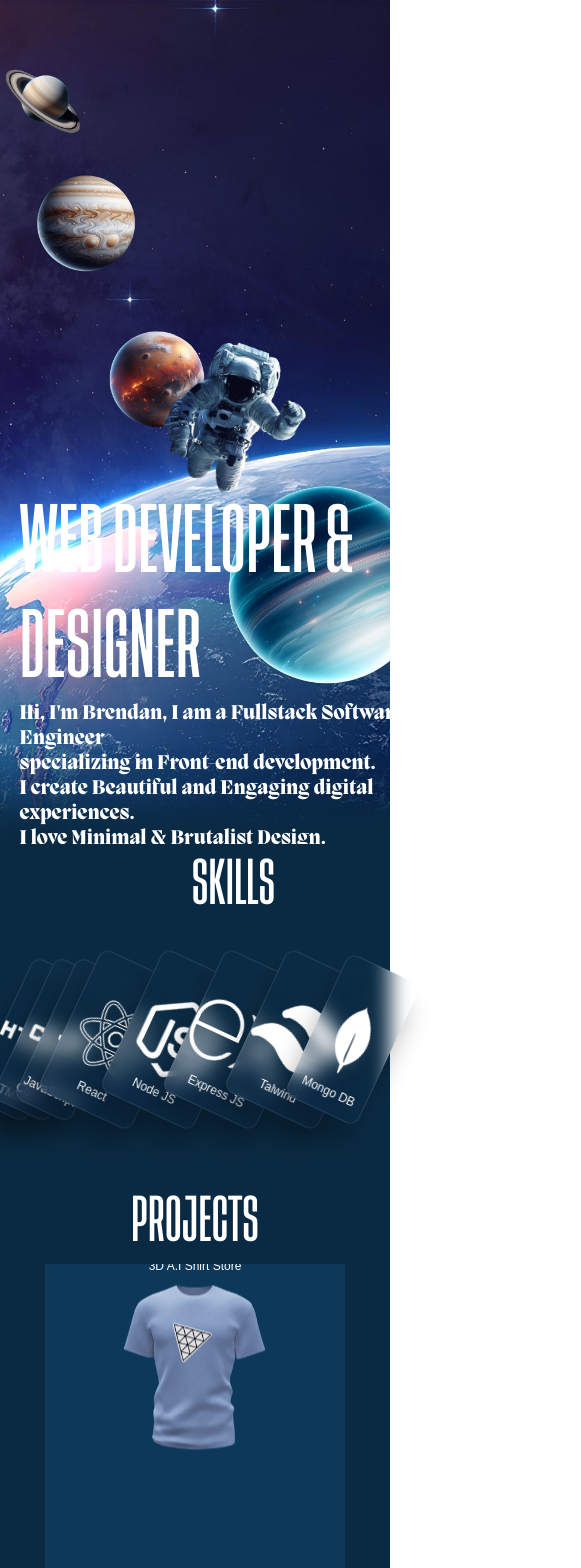
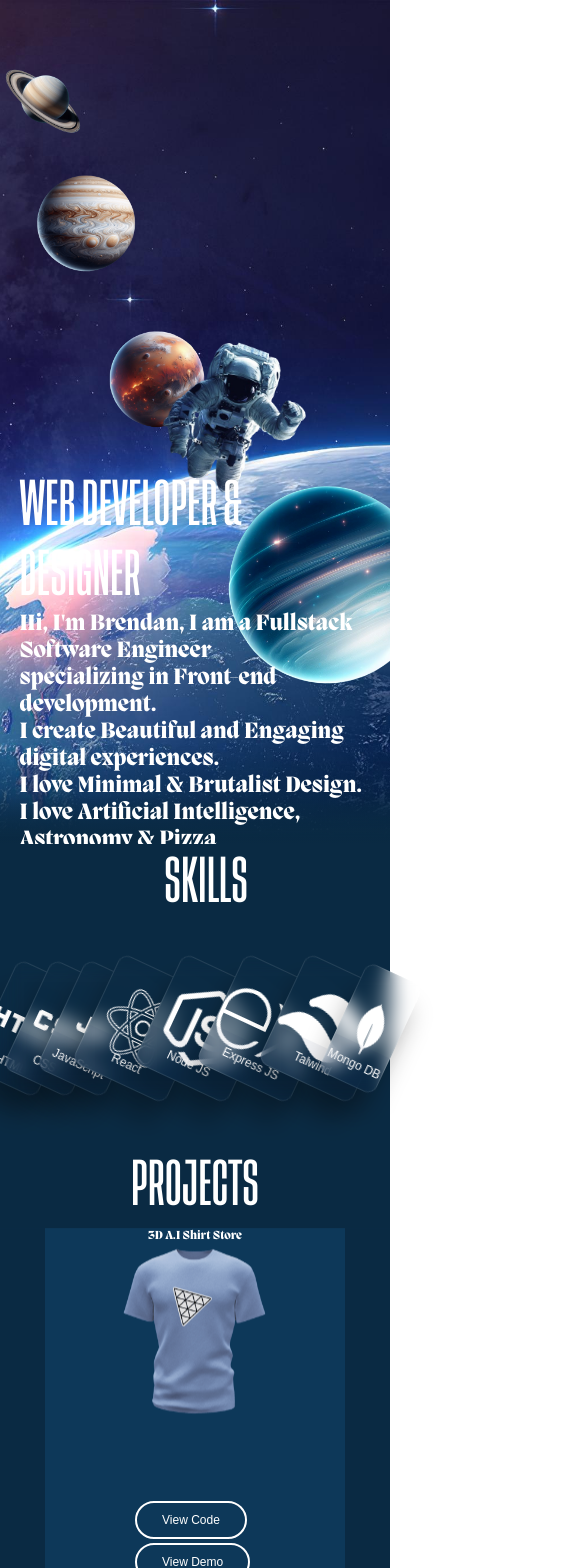
Before and after one commit to Xmuhia/Portfolio, a React (Vite) app in the folder client/: page / in a window 390 px wide. Shown: the top 1568 px of the page, 581 px wide, since content can reach past the window. Built offline with nearby package versions, Linux system fonts and the light colour scheme.

Commit message:
Upating Tilt Effect Perspective

```diff
--- a/client/src/components/Hero.jsx
+++ b/client/src/components/Hero.jsx
@@ -41,10 +41,10 @@ const Hero = () => {
         <img src={Venus} id="venus" style={venusStyle} />
         <img src={Saturn} id="saturn" style={saturnStyle} />
       </main>
-      <section id='bio'>
+      <section id='bio' className='bio' >
         <span>WEB DEVELOPER & <br />
         DESIGNER</span>
-        <p>
+        <p className='intro'>
           Hi, I'm Brendan, I am a Fullstack Software Engineer
           <br />
           specializing in Front-end development.
--- a/client/src/components/Projects.jsx
+++ b/client/src/components/Projects.jsx
@@ -36,20 +36,35 @@ const ProjectCard = ({ title, image }) => {
   return (
     <>
       <motion.div
+        className="box-parent"
+        style={{
+          perspective: 1000,
+        }}
+      >
+        <motion.div
           className="box"
           onMouseMove={handleMouseMove}
           style={{
             rotateX,
             rotateY,
             transformStyle: "preserve-3d",
+            cursor: "pointer",
           }}
         >
           <h2 className="name">{title}</h2>
-      <a href="#" className="check-demo">Check Demo</a>
-      <div className="circle"></div>
+          <a href="#" className="view-demo">View Demo</a>
+
+          {/* Button wrapped in a div */}
+          <div className="button-wrapper">
+            <a href="#" className="view-code">View Code</a>
+          </div>
+
+          <div className="description" style={{ display: "none" }}>
+            {/* Description content goes here */}
+          </div>
           <img src={image} className="product" alt={title} />
         </motion.div>
-
+      </motion.div>
     </>
   );
 };
--- a/client/src/index.css
+++ b/client/src/index.css
@@ -82,12 +82,12 @@ body {
 }
 
 
-#bio {
+.bio {
   position: absolute;
   bottom: 30%;
   left: 5%;
   width: 100%;
-  height: 100px;
+  height: 10em;
   z-index: 10;
   color: #fff;
 }
@@ -97,11 +97,13 @@ span {
   font-size: 6em;
 }
 
-#bio p {
+.bio p {
   font-family: "Migra",sans-serif;
-  font-size: 30px;
+  font-size: 2.5em;
+  font-style: italic;
   z-index: 15;
   font-style: italic;
+  color: #ffffff;
 }
 
  #text {
@@ -156,9 +158,8 @@ z-index: 1;
 /*======= SKILLS ====== */
 .skills .glass {
 position: relative;
-  width: 200px;
-  height: 240px;
-  background: linear-gradient(☐#fff2, transparent);
+  width: 20em;
+  height: 20em;
   border: 1px solid rgba(255,255,255,0.1);
   box-shadow: 0 25px 25px rgba(0,0,0,0.25);
   backdrop-filter: blur(10px);
@@ -250,7 +251,7 @@ position: relative;
   align-items: center;
   min-height: 10vh; /* Adjust as needed */
   background: #0a2a43;
-  top: 0%; /* Center the content vertically */
+  top: 0%;
   transform: translateY(-23%);
 
 }
@@ -262,7 +263,7 @@ position: relative;
   display: flex;
   flex-direction: column;
   align-items: center;
-  padding: 0px; /* Adjust as needed */
+  padding: 0px;
   margin-bottom: -4em;
   transform: translateY(4%);
 }
@@ -345,12 +346,13 @@ position: relative;
 
 .project-cards .box .name{
   position: absolute;
-  top: 30px;
+  top: 3em;
   left: 0;
   text-align: center;
   color:#fff;
   width: 100%;
   transform-style: preserve-3d;
+  font-family: "Migra";
   transition: 0.5s;
   opacity: 1;
   z-index: 10;
@@ -358,8 +360,7 @@ position: relative;
 }
 
 
-
-.check-demo {
+.view-demo, .view-code {
   position: absolute;
   bottom: 1em;
   left: 30%;
@@ -369,12 +370,14 @@ position: relative;
   border-radius: 30px;
   text-decoration: none;
   opacity: 1;
-  z-index: 100000;
+  z-index: 100000000;
   cursor: pointer;
-  border: 2px solid #fff; /* Add this line to set the white border */
+  border: 2px solid #fff;
 }
 
-
+.view-code {
+  transform: translateY(-3.5em);
+}
 
 
 .project-cards .box .product {
@@ -463,7 +466,9 @@ ul li {
     margin-top: -15em;
   }
 
-
+  #bio p{
+    font-size: 2.5em;
+  }
 }
 
 
@@ -475,32 +480,50 @@ ul li {
 
   }
 
+  span {
+    font-family: "TuskerGrotesk";
+    font-size: 4em;
+  }
+
+  .intro {
+    font-size: 0.5em;
+  }
+
+
   .skills .glass {
     position: relative;
-    width: 10em;
-    height: 10em;
+    width: 8em;
+    height: 8em;
   }
 }
 
 @media only screen and (max-width: 720px) {
   .skills svg {
     fill: white;
-    font-size: 1em;
+    font-size: 0.5em;
   }
   .skills .glass .material {
-    font-size: 5em;
+    font-size: 6em;
 
   }
 
   .skills .glass {
       position: relative;
-      width: 14em;
-      height: 13em;
+      width: 12em;
+      height: 10em;
     }
 
     #contacts-box {
       transform: translateY(21em);
     }
+
+    .title-skills h1 {
+      transform: translateX(39%);
+    }
+
+    /* .title-skills {
+      transform: translateY(-3em);
+    } */
 }
 
 @media only screen and (max-width: 760px) {
@@ -511,7 +534,7 @@ ul li {
   }
 
   #bio p {
-    font-size: 1.7em;
+    font-size: 1.9em;
   }
 
   .skills{
@@ -536,6 +559,4 @@ ul li {
     transform: translateY(9em);
     margin-top: -40em;
   }
-
-
 }
```
Lines whose indentation alone changed are shown as unchanged.
